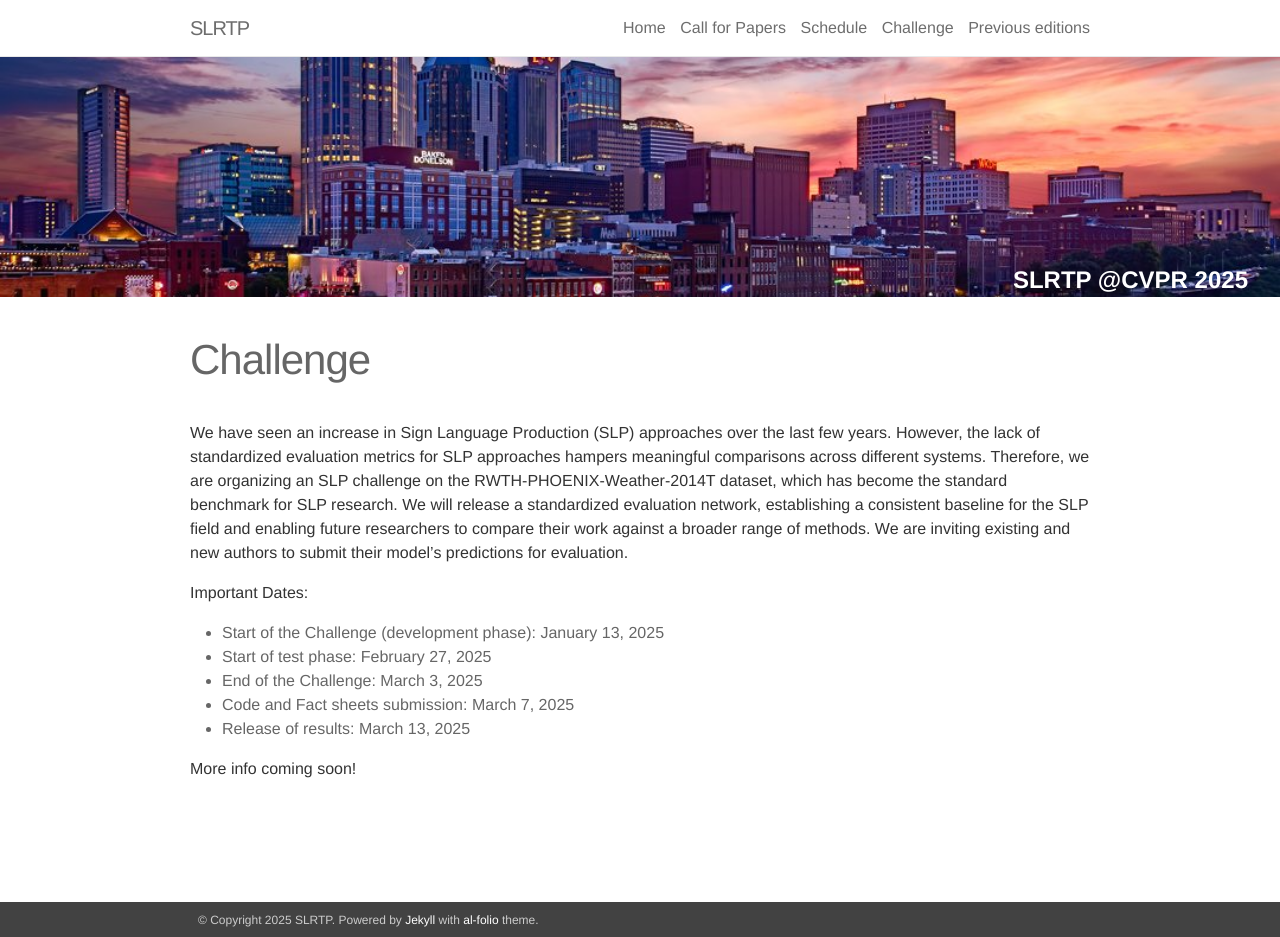
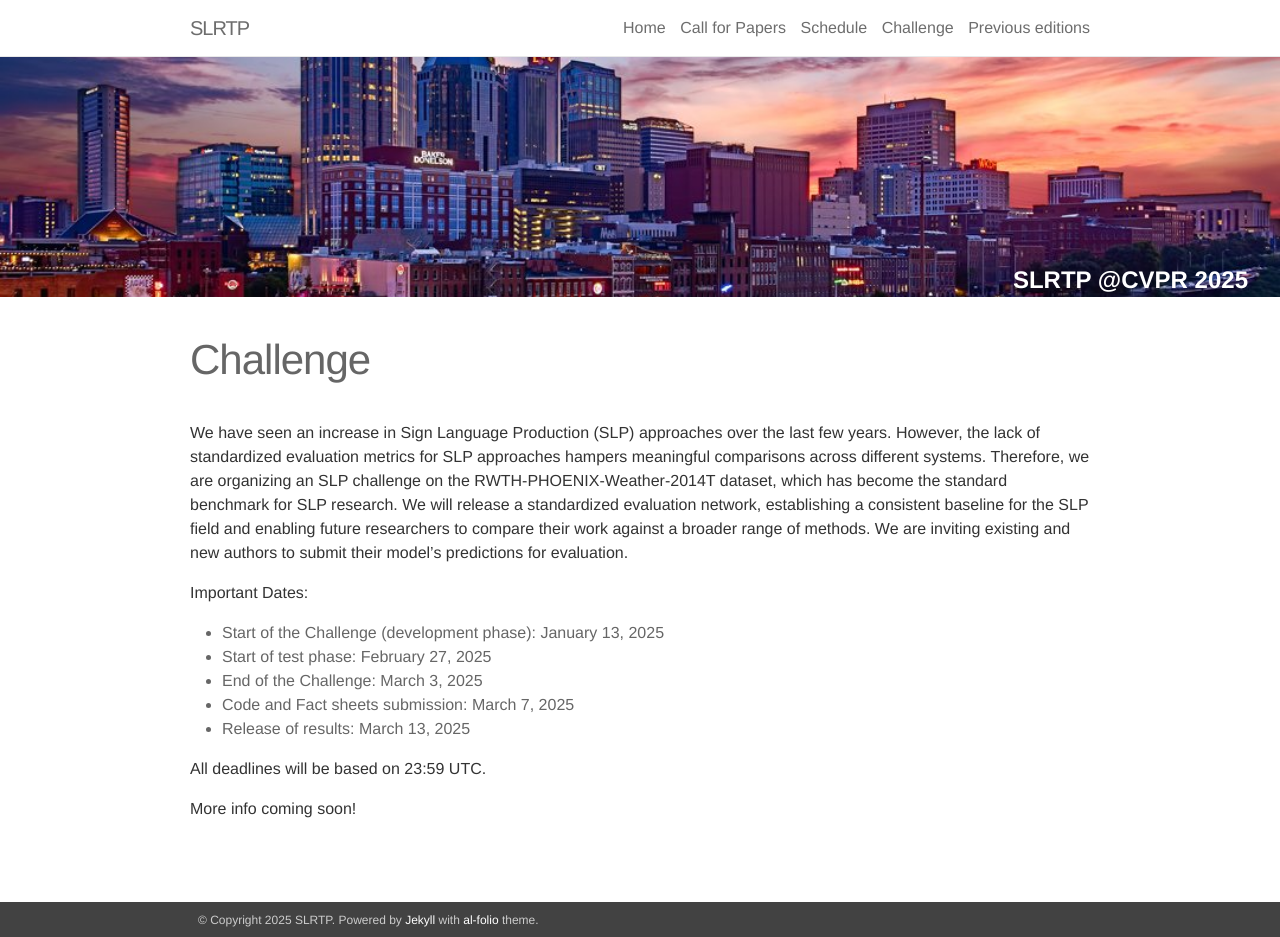
Before and after one commit to slrtpworkshop/slrtpworkshop.github.io, a Jekyll site: the page built from _pages/03_challenge.md, in a window 1280 px wide and 937 px high. Built offline with Jekyll 4.4.1, drawn with Linux system fonts in a browser that asks for light colours; nearby versions of some CDN libraries.

Commit message:
Update 03_challenge.md

```diff
--- a/_pages/03_challenge.md
+++ b/_pages/03_challenge.md
@@ -13,4 +13,6 @@ Important Dates:
 - Code and Fact sheets submission: March 7, 2025
 - Release of results: March 13, 2025
 
+All deadlines will be based on 23:59 UTC.
+
 More info coming soon!
```
